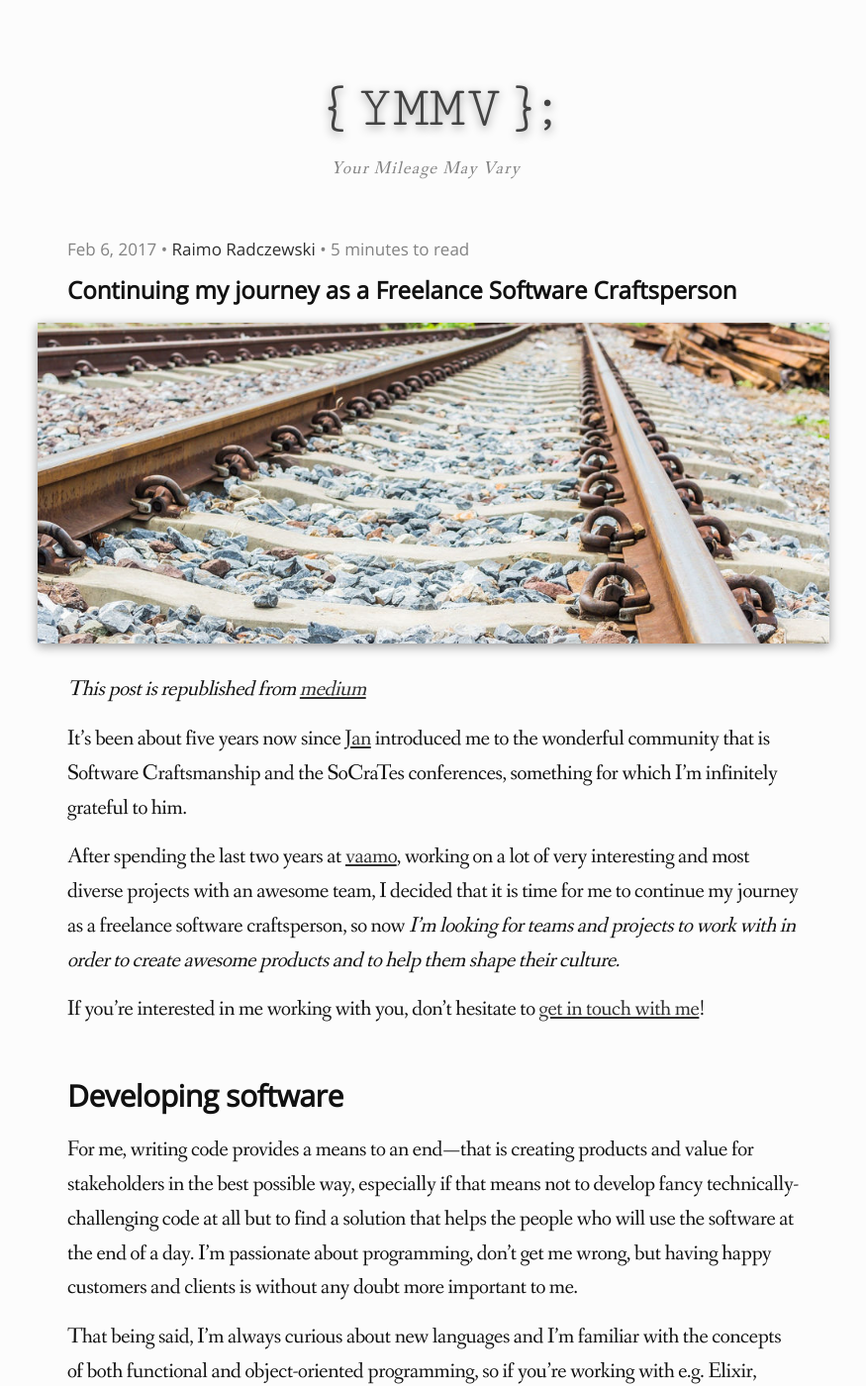
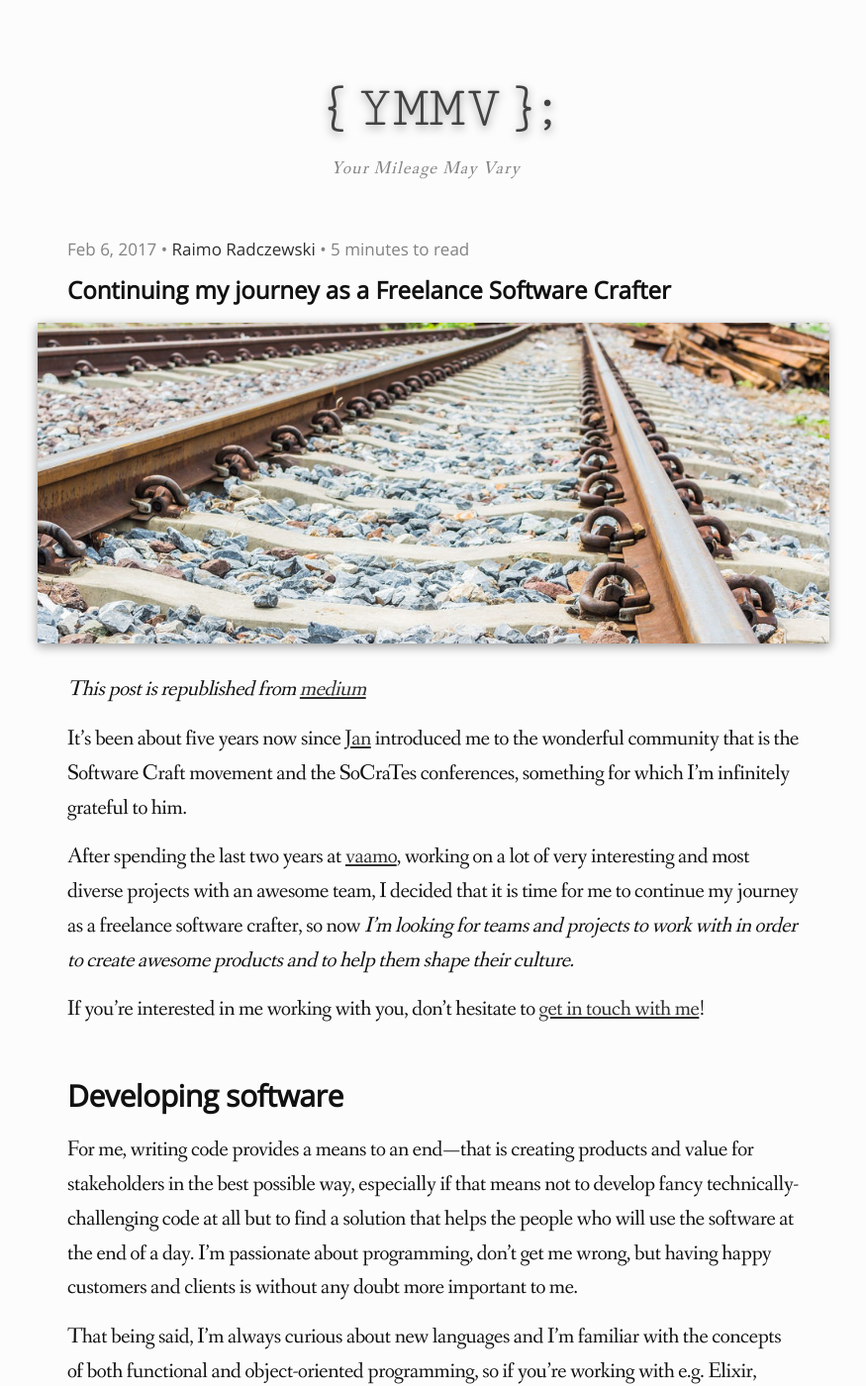
Before and after one commit to rradczewski/ymmv, a Jekyll site: the page built from _posts/2017-02-06-Continuing_my_journey_as_a_Freelance_Software_Crafter.md, in a window 1280 px wide and 1400 px high. Shown: the whole window at 99% size, without its empty margins (202-1077 px from the left). Built offline with Jekyll 4.4.1, drawn with Linux system fonts in a browser that asks for light colours; some of the changed text lies outside the part shown.

Commit message:
sed -i s/Craftsperson/Crafter

```diff
--- a/_posts/2017-02-06-Continuing_my_journey_as_a_Freelance_Software_Craftsperson.md
+++ b/_posts/2017-02-06-Continuing_my_journey_as_a_Freelance_Software_Crafter.md
@@ -1,6 +1,6 @@
 ---
 layout: post
-title: "Continuing my journey as a Freelance Software Craftsperson"
+title: "Continuing my journey as a Freelance Software Crafter"
 image: /assets/continuing_background.jpg
 image_preview: /assets/continuing_background_preview.jpg
 image_alt: A railroad, meant as a metaphor for travelling and continuing my journey
@@ -9,9 +9,9 @@ excerpt: After spending the last two years at vaamo, working on a lot of very in
 
 *This post is republished from [medium](https://medium.com/@rradczewski/continuing-my-journey-as-a-freelance-software-craftsman-4df60f023f20)*
 
-It's been about five years now since [Jan](https://twitter.com/janernsting) introduced me to the wonderful community that is Software Craftsmanship and the SoCraTes conferences, something for which I'm infinitely grateful to him.
+It's been about five years now since [Jan](https://twitter.com/janernsting) introduced me to the wonderful community that is the Software Craft movement and the SoCraTes conferences, something for which I'm infinitely grateful to him.
 
-After spending the last two years at [vaamo](https://codecraft.vaamo.de), working on a lot of very interesting and most diverse projects with an awesome team, I decided that it is time for me to continue my journey as a freelance software craftsperson, so now *I'm looking for teams and projects to work with in order to create awesome products and to help them shape their culture.*
+After spending the last two years at [vaamo](https://codecraft.vaamo.de), working on a lot of very interesting and most diverse projects with an awesome team, I decided that it is time for me to continue my journey as a freelance software crafter, so now *I'm looking for teams and projects to work with in order to create awesome products and to help them shape their culture.*
 
 If you're interested in me working with you, don't hesitate to [get in touch with me](mailto:raimo@craftswerk.io)!
 
@@ -29,7 +29,7 @@ Chances are, if you have already met me before, you probably know I have a thing
 
 ## Sharing my knowledge
 
-Organizing the [Software Craftsmanship Community in Berlin](http://www.meetup.com/Software-Craftsmanship-Berlin/) for the last two years has taught me what it takes to host and facilitate group workshops. For over 2300 members, we're organizing a Coding Kata every month and a few full-day coderetreats every year and I'm always there helping people to get into TDD, pair programming, new programming languages and more.
+Organizing the [Software Craft Community in Berlin](http://www.meetup.com/Software-Craftsmanship-Berlin/) for the last two years has taught me what it takes to host and facilitate group workshops. For over 2300 members, we're organizing a Coding Kata every month and a few full-day coderetreats every year and I'm always there helping people to get into TDD, pair programming, new programming languages and more.
 
 I put all my experience, patience and empathy into coaching people, be it mentoring novices to get them up to speed with JavaScript, or facilitating workshops for whole teams to get them into the practices of Extreme Programming.
 
```
Also changed, not shown: _posts/2017-06-26-AgileCoachCamp-and-RetreatingIntoCompetence.md (+1 -1 lines), about.md (+2 -2 lines), index.md (+1 -1 lines).
